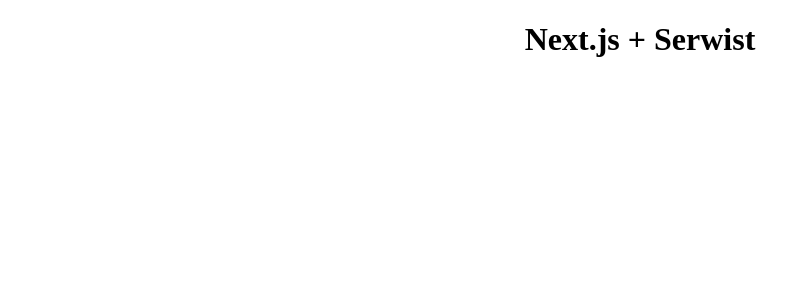
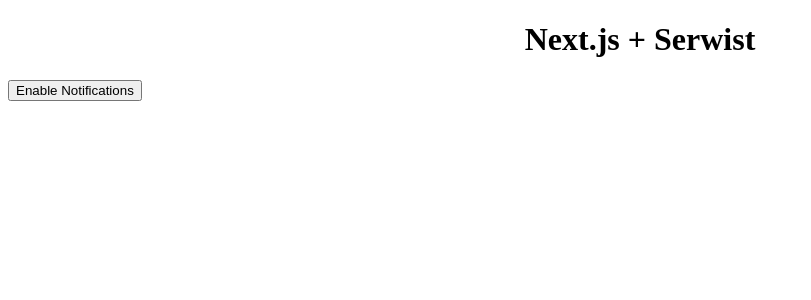
Before and after one commit to gavacq/integrity-check, a Next.js app: page / in a window 1280 px wide. Shown: the top 300 px of the page, without its empty margins (0-811 px from the left). Built offline with nearby package versions, Linux system fonts and the light colour scheme.

Commit message:
add push notifications

```diff
--- a/app/page.tsx
+++ b/app/page.tsx
@@ -1,4 +1,6 @@
 import type { Metadata } from "next";
+import NotificationPermission from "../components/NotificationPermission";
+import NotificationSender from "../components/NotificationSender";
 
 export const metadata: Metadata = {
   title: "Home",
@@ -8,6 +10,8 @@
   return (
     <>
       <h1>Next.js + Serwist</h1>
+      <NotificationPermission />
+      <NotificationSender />
     </>
   );
 }
--- /dev/null
+++ b/components/NotificationPermission.tsx
@@ -0,0 +1,20 @@
+'use client'
+// NotificationPermission component
+const NotificationPermission = () => {
+  const requestNotificationPermission = async () => {
+    const permission = await Notification.requestPermission();
+
+    if (permission === 'granted') {
+      console.log('Notification permission granted.');
+      // TODO: Subscribe user to push notifications here
+    } else {
+      console.log('Unable to get permission to notify.');
+    }
+  };
+
+  return (
+    <button onClick={requestNotificationPermission}>Enable Notifications</button>
+  );
+};
+
+export default NotificationPermission;
--- /dev/null
+++ b/components/NotificationSender.tsx
@@ -0,0 +1,22 @@
+'use client'
+import { useEffect } from 'react';
+
+const NotificationSender = () => {
+  useEffect(() => {
+    if (Notification.permission === 'granted') {
+      const intervalId = setInterval(() => {
+        new Notification('Hello!', {
+          body: 'This is a notification from your PWA.',
+          // include any other notification options you want
+        });
+      }, 60000);
+
+      // Clear interval on component unmount
+      return () => clearInterval(intervalId);
+    }
+  }, []);
+
+  return null;
+};
+
+export default NotificationSender;
```
